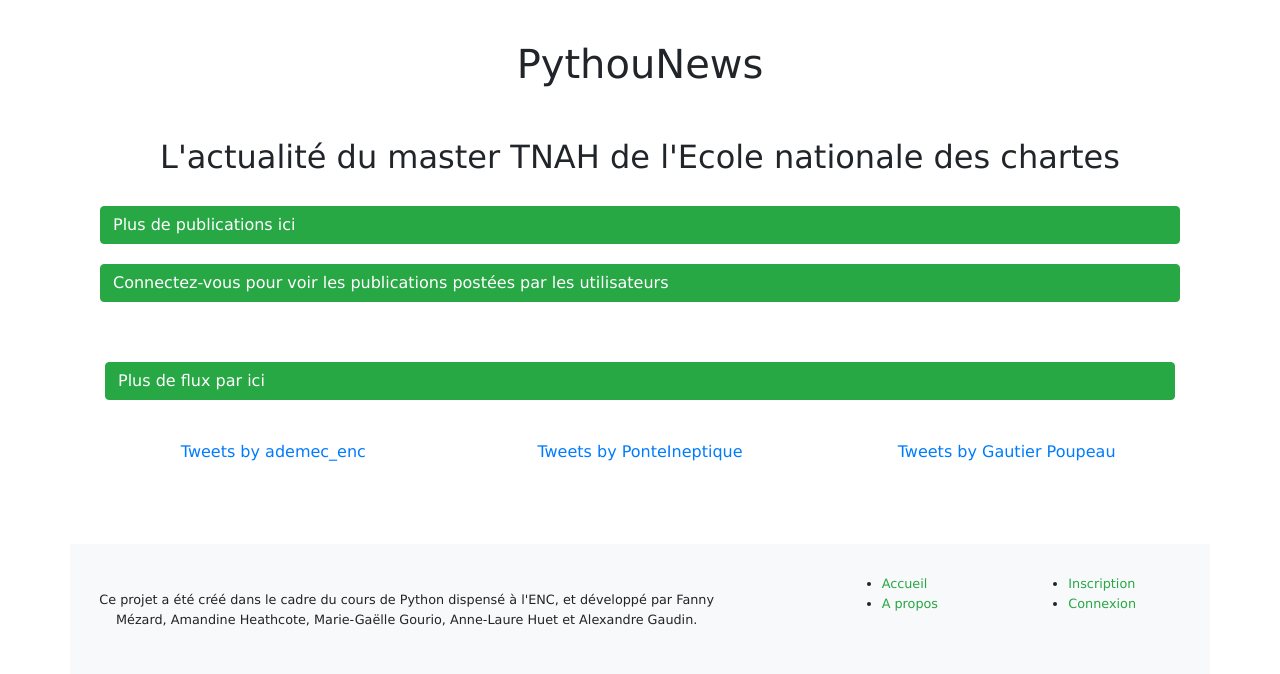
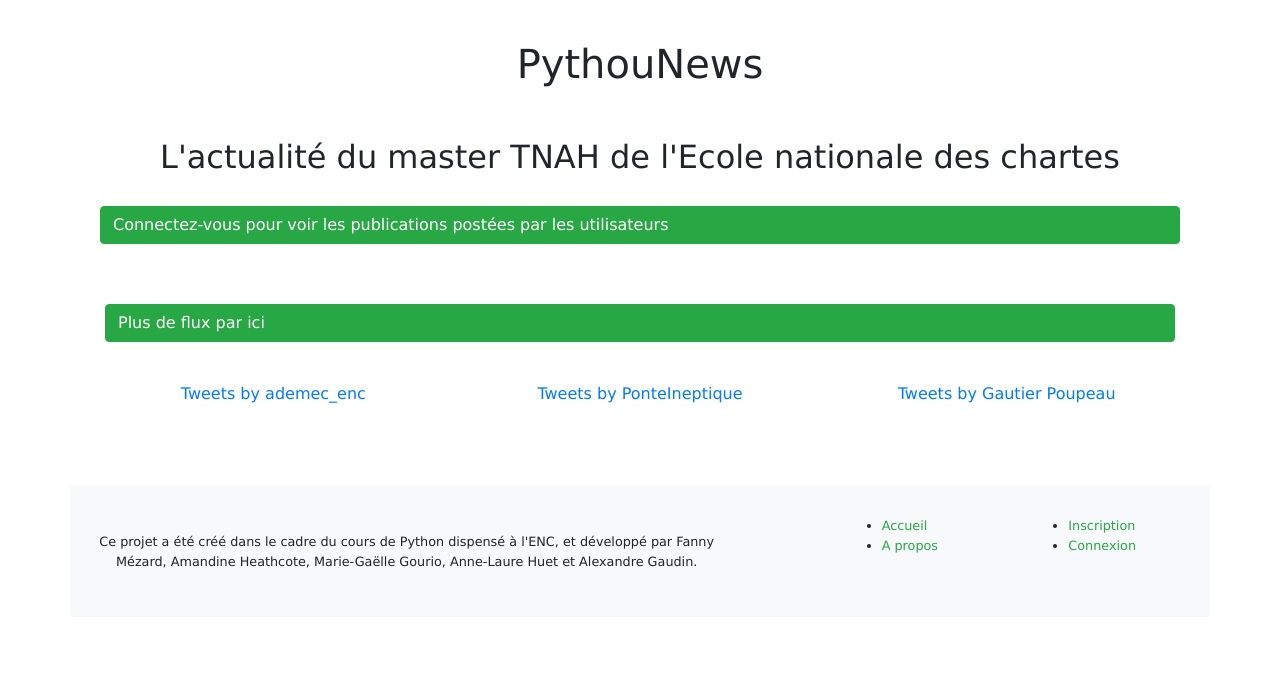
Before and after one commit to Chartes-TNAH/flux, a Flask app: page / in a window 1280 px wide. Shown: the part 76-750 px from the top of the page. Run offline with Flask 2, Linux system fonts and the light colour scheme; data that the repository does not hold is empty; some libraries are stand-ins or nearby versions.

Commit message:
modification du lien 'plus de publications' pour qu'il ne soit visible que lorsque l'utilisateur est connecté

```diff
--- a/pythounews/templates/pages/accueil.html
+++ b/pythounews/templates/pages/accueil.html
@@ -15,8 +15,10 @@
           {% endfor %}
         {% endif %}
 </div>
+
+<div class="col-12"><a href="{{url_for('afficherpublis')}}" class="btn btn-success d-flex text-center">Plus de publications ici</a></div>
+
 {% endif %}
-<div class="col-12"><a href="{{url_for('afficherpublis')}}" class="btn btn-success d-flex text-center">Plus de publications ici</a></div>
 
     {% if not current_user.is_authenticated %}
 
```
